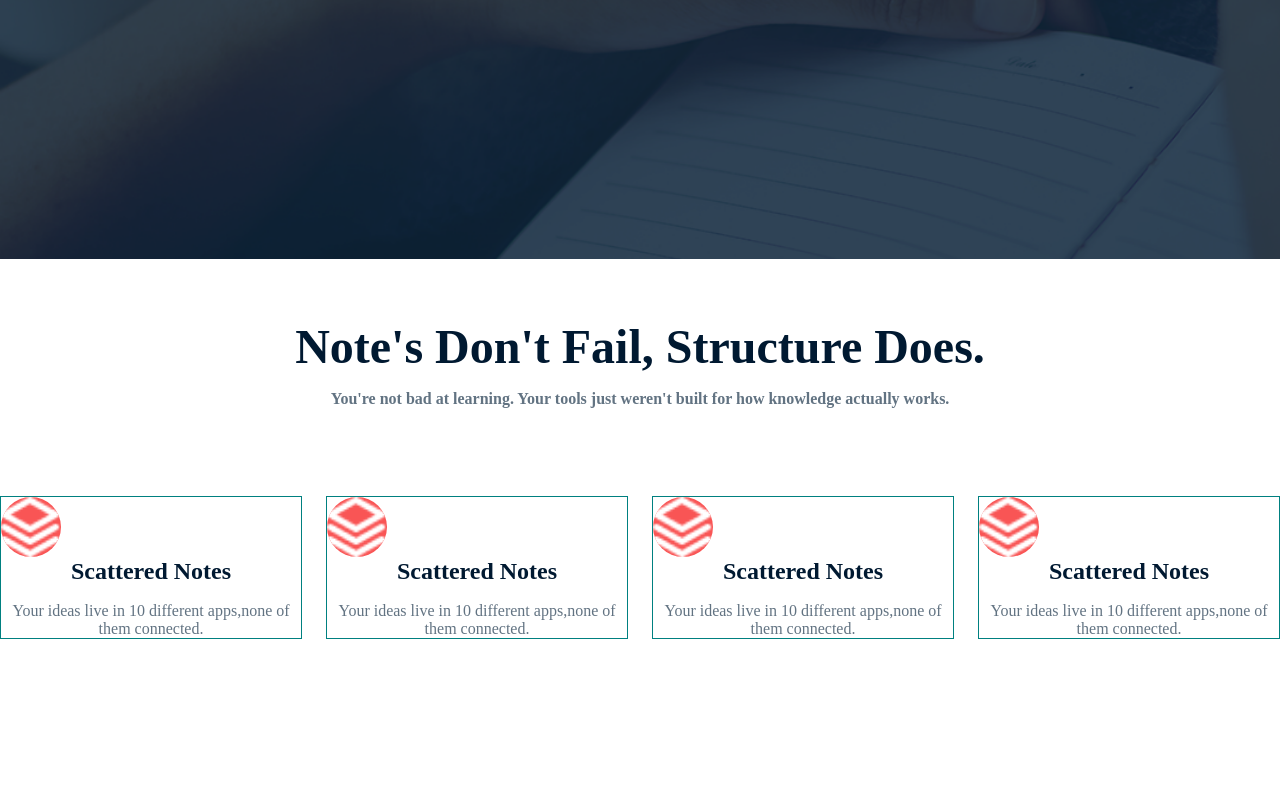
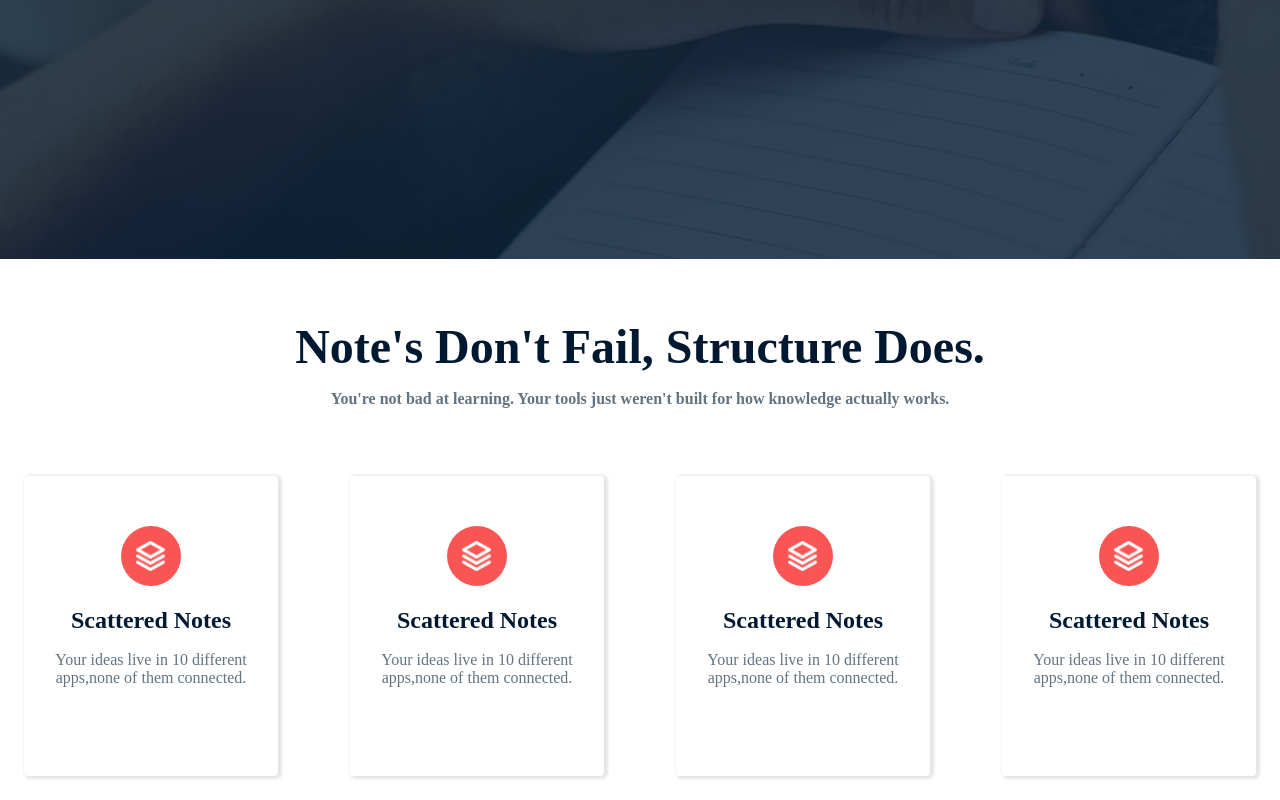
Before and after one commit to ibneytousif/B13-A1-IbneyTousif, a plain HTML site: page index.html in a window 1280 px wide. Shown: the part 625-1425 px from the top of the page. Before the commit the page ends 1264 px from the top, so only its background shows below. Drawn offline with Linux system fonts and the light colour scheme.

Commit message:
Added the cards and designed final version

```diff
--- a/index.html
+++ b/index.html
@@ -63,28 +63,59 @@
           </div>
           <div class="information-card-container">
             <div class="information-card">
-              <img src="./B13-A01-Knowledge-Vault/assets/Vector.png" alt="" />
+              <div class="inside-information-card">
+                <div class="icon-circle">
+                  <img
+                    src="./B13-A01-Knowledge-Vault/assets/Vector.png"
+                    alt=""
+                  />
+                </div>
+
                 <h3>Scattered Notes</h3>
                 <p>
                   Your ideas live in 10 different apps,none of them connected.
                 </p>
               </div>
+            </div>
             <div class="information-card">
-              <img src="./B13-A01-Knowledge-Vault/assets/Vector.png" alt="" />
+              <div class="inside-information-card">
+                <div class="icon-circle">
+                  <img
+                    src="./B13-A01-Knowledge-Vault/assets/Vector.png"
+                    alt=""
+                  />
+                </div>
+
                 <h3>Scattered Notes</h3>
                 <p>
                   Your ideas live in 10 different apps,none of them connected.
                 </p>
               </div>
+            </div>
             <div class="information-card">
-              <img src="./B13-A01-Knowledge-Vault/assets/Vector.png" alt="" />
+              <div class="inside-information-card">
+                <div class="icon-circle">
+                  <img
+                    src="./B13-A01-Knowledge-Vault/assets/Vector.png"
+                    alt=""
+                  />
+                </div>
+
                 <h3>Scattered Notes</h3>
                 <p>
                   Your ideas live in 10 different apps,none of them connected.
                 </p>
               </div>
+            </div>
             <div class="information-card">
-              <img src="./B13-A01-Knowledge-Vault/assets/Vector.png" alt="" />
+              <div class="inside-information-card">
+                <div class="icon-circle">
+                  <img
+                    src="./B13-A01-Knowledge-Vault/assets/Vector.png"
+                    alt=""
+                  />
+                </div>
+
                 <h3>Scattered Notes</h3>
                 <p>
                   Your ideas live in 10 different apps,none of them connected.
@@ -92,6 +123,7 @@
               </div>
             </div>
           </div>
+        </div>
       </section>
     </main>
   </body>
--- a/style.css
+++ b/style.css
@@ -79,7 +79,7 @@ nav button {
 #banner .btn2 {
     color: #30B868;
     background-color: #FFFF ;
-    padding: 12px 16px;
+    padding: 12px 16px 12px 16px;
 
     border-radius: 20px;
 }
@@ -115,7 +115,12 @@ nav button {
 .information-card {
     margin-top: 44px;
     max-width: 322px;
-    border: 1px solid teal;
+    height: 300px;
+
+    border-radius: 4px;
+    box-shadow: 2px 1px 3px 2px rgba(0, 0, 0, 0.1) ;
+    margin: 24px 24px;
+
 }
 .section-header {
     padding-top: 60px;
@@ -133,12 +138,7 @@ nav button {
     font-size: 16px;
     color: #627382;
 }
-.information-card {
-    max-width: 322px;
 
-
-
-}
 
 .information-card h3 {
     font-size: 24px;
@@ -147,23 +147,32 @@ nav button {
     margin-bottom: 16px;
     text-align: center;
 }
-.information-card p {
+.inside-information-card p {
     color: #627382;
     text-align: center;
-}
-.information-card img {
-    width: 60px;
-    height: 60px;
-    background-color: #F95555;
-    border-radius: 50%;
-    display: flex;
-    align-items: center;
-    justify-content: center;
-    font-size: 40px;
-    color: white;
+
 }
 .information-card-container {
 
     display: flex;
     gap: 24px ;
 }
+.inside-information-card {
+    margin: 50px 20px 20px 20px;
+}
+.icon-circle {
+  width: 60px;
+  height: 60px;
+  background-color: #F95555;
+  border-radius: 50%;
+  display: flex;
+  align-items: center;
+  justify-content: center;
+  margin: 0 auto 20px;
+}
+
+.icon-circle img {
+  width: 30px;
+  height: 30px;
+
+}
```
Lines whose indentation alone changed are shown as unchanged.
